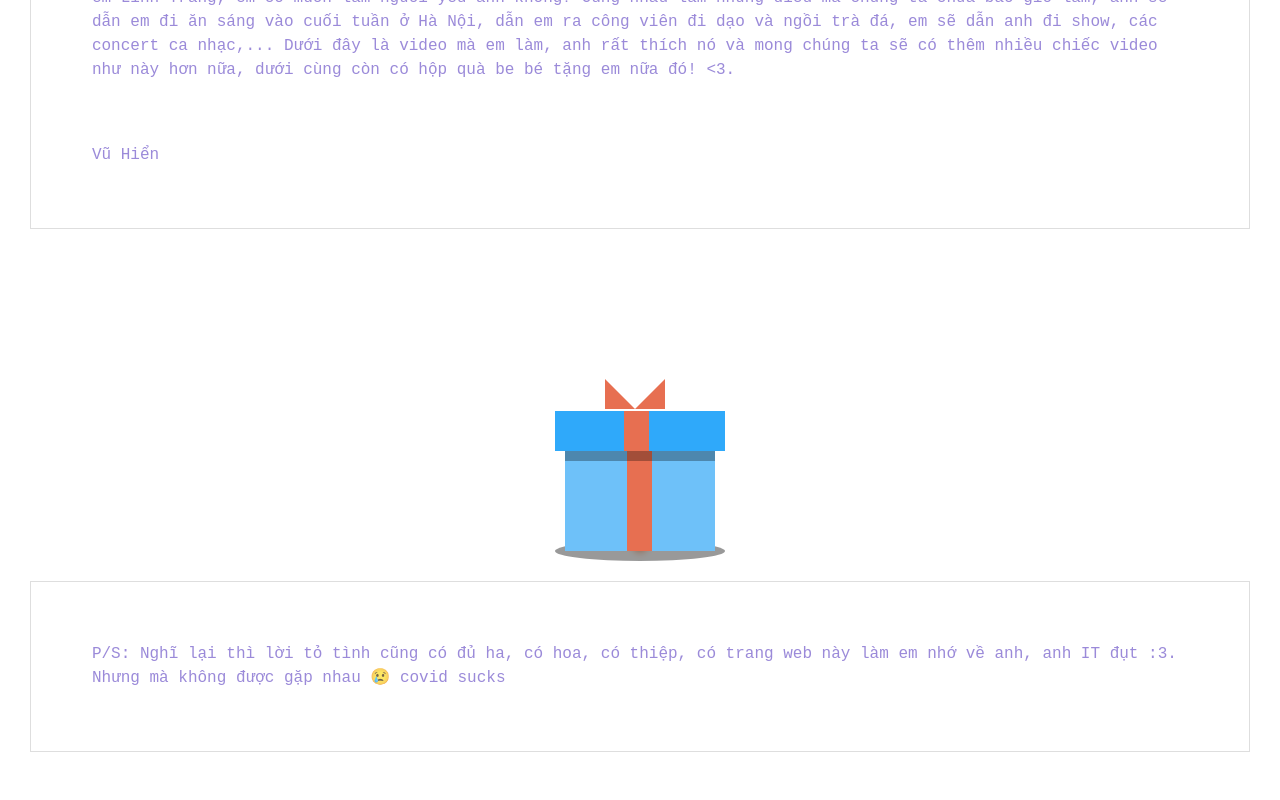
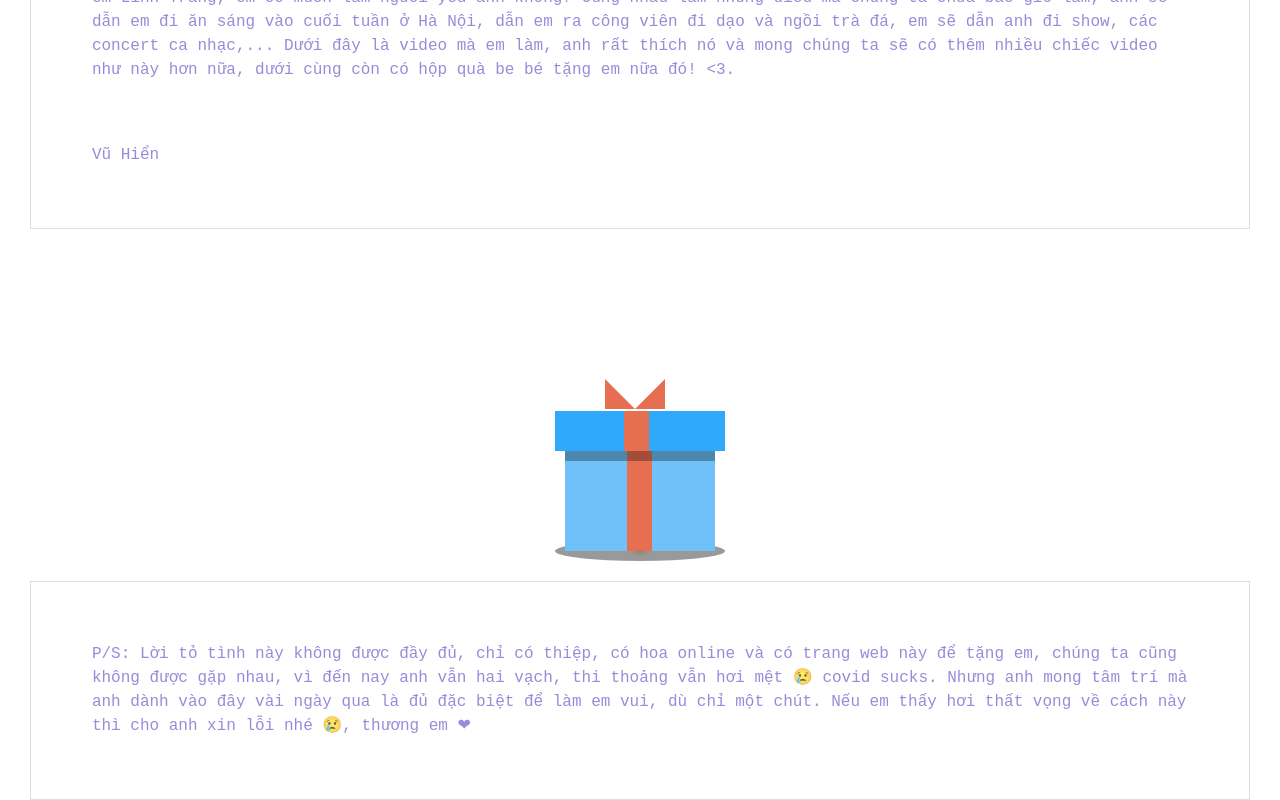
Before and after one commit to dr-21/ltt, a plain HTML site: page index.html in a window 1280 px wide. Shown: the part 407-1207 px from the top of the page. Before the commit the page ends 1159 px from the top, so only its background shows below. Drawn offline with Linux system fonts and the light colour scheme; no server answers.

Commit message:
Update index.html

```diff
--- a/index.html
+++ b/index.html
@@ -75,7 +75,7 @@
     </div>
 
     <div class="transbox">
-        <p>P/S: Nghĩ lại thì lời tỏ tình cũng có đủ ha, có hoa, có thiệp, có trang web này làm em nhớ về anh, anh IT đụt :3. Nhưng mà không được gặp nhau &#128546; covid sucks</p>
+        <p>P/S: Lời tỏ tình này không được đầy đủ, chỉ có thiệp, có hoa online và có trang web này để tặng em, chúng ta cũng không được gặp nhau, vì đến nay anh vẫn hai vạch, thi thoảng vẫn hơi mệt &#128546; covid sucks. Nhưng anh mong tâm trí mà anh dành vào đây vài ngày qua là đủ đặc biệt để làm em vui, dù chỉ một chút. Nếu em thấy hơi thất vọng về cách này thì cho anh xin lỗi nhé &#128546;, thương em &#10084;</p>
     </div>
 
     <script src="script.js"></script>
```
